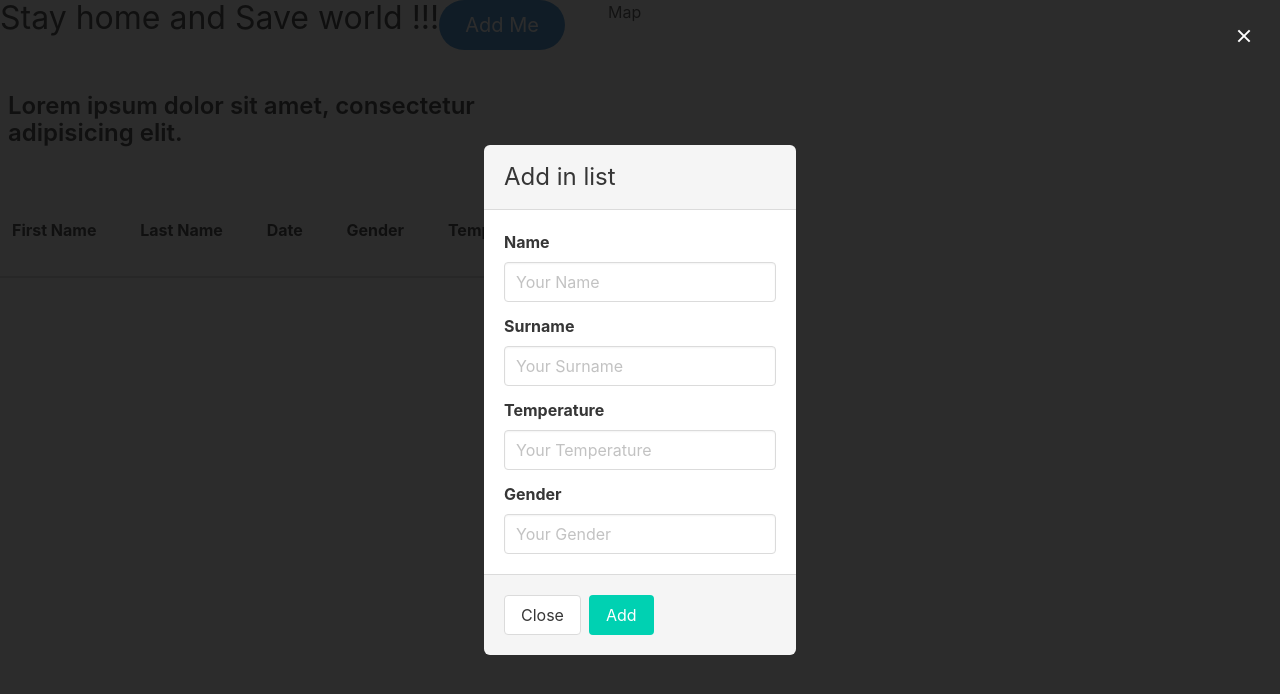
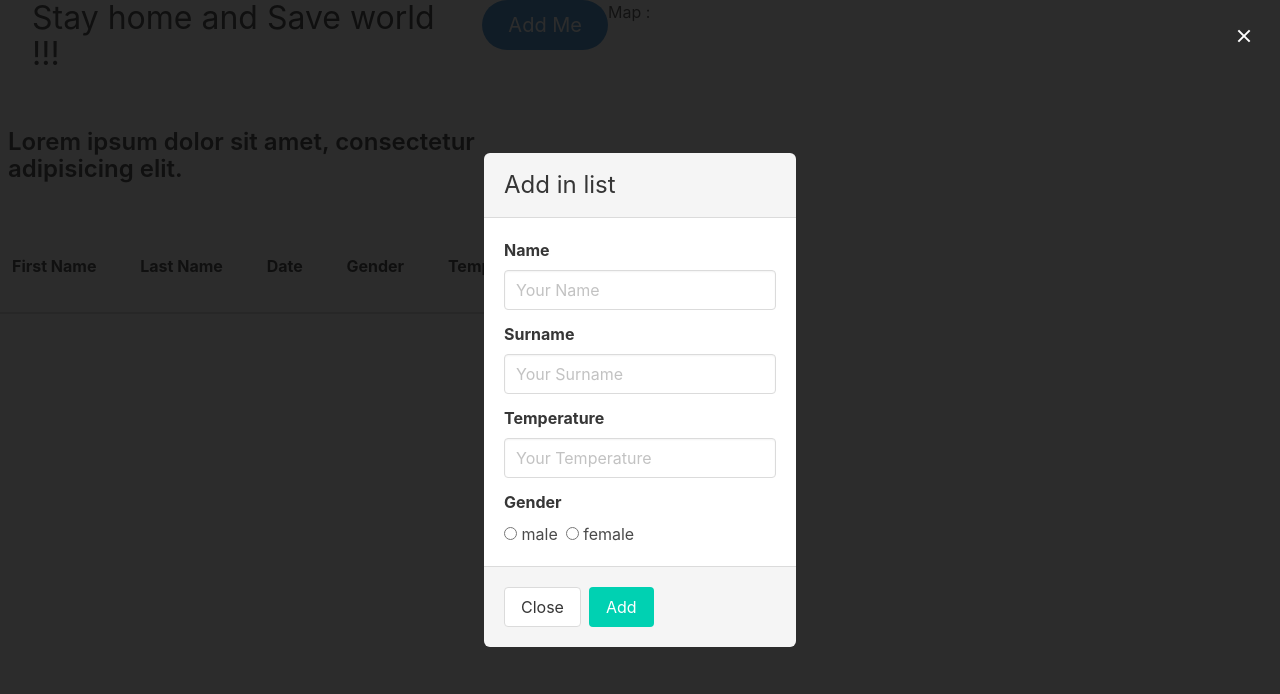
Before and after one commit to Hayk1907/CoronaWebApp-frontend, a Vue app: page / in a window 1280 px wide. Both pictures are taken after a click on the button "Add Me". Shown: the top 694 px of the page. Built offline with nearby package versions, Linux system fonts and the light colour scheme; no server answers.

Commit message:
feat, fix: start creating map component but have an issue with geolocation API, fix mini bugs in modal, install packege moment vuex husky vee-validate

```diff
--- a/src/components/Map/Map.vue
+++ b/src/components/Map/Map.vue
@@ -1,9 +1,48 @@
 <template>
-  <div class="map">Map</div>
+  <div class="map" ref="address">Map : {{ address }}</div>
 </template>
 
 <script>
-export default {};
+import UserService from '../../services/base.service';
+
+export default {
+  data() {
+    return {
+      lat: 0,
+      long: 0,
+      address: null,
+    };
+  },
+  methods: {
+    async getStreetAddressFrom() {
+      try {
+        const data = await UserService.getLocation(this.lat, this.long);
+        if (data.error_message) {
+          console.log(data.error_message);
+        } else {
+          this.address = data.results[0].formatted_address;
+          console.log(this.address);
+        }
+      } catch (error) {
+        console.log(error.message);
+      }
+    },
+  },
+  created() {
+    navigator.geolocation.getCurrentPosition(
+      position => {
+        console.log(position.coords.latitude);
+        console.log(position.coords.longitude);
+        this.lat = position.coords.latitude;
+        this.long = position.coords.longitude;
+      },
+      function(error) {
+        console.log('The Locator was denied. :(', error);
+      }
+    );
+    this.getStreetAddressFrom();
+  },
+};
 </script>
 
 <style lang="scss" scoped>
--- a/src/components/sidebar/Header/Header.vue
+++ b/src/components/sidebar/Header/Header.vue
@@ -1,7 +1,7 @@
 <template>
   <header>
-    <div class="header-content">
-      <div class="title">
+    <div class="header-content has-text-center">
+      <div class="title word-to-everyone">
         <h1>Stay home and Save world !!!</h1>
       </div>
 
--- a/src/components/sidebar/Header/header.scss
+++ b/src/components/sidebar/Header/header.scss
@@ -1,6 +1,10 @@
 .header-content {
   display: flex;
+  justify-content: center;
 }
 .doctor-words {
   margin: 2rem 0.5rem 4rem 0.5rem;
 }
+.word-to-everyone {
+  margin: 0 1em;
+}
--- a/src/components/sidebar/Modal/Modal.vue
+++ b/src/components/sidebar/Modal/Modal.vue
@@ -33,12 +33,16 @@
         </b-field>
 
         <b-field label="Gender">
-          <b-input
-            type="text"
-            v-model="gender"
-            placeholder="Your Gender"
-            required
-          ></b-input>
+          <div class="control">
+            <label class="radio">
+              <input type="radio" v-model="gender" v-bind:value="male" />
+              male
+            </label>
+            <label class="radio" required>
+              <input type="radio" v-model="gender" v-bind:value="female" />
+              female
+            </label>
+          </div>
         </b-field>
       </section>
       <footer class="modal-card-foot">
@@ -63,10 +67,23 @@ export default {
       surname: '',
       temperature: '',
       gender: '',
+      male: 'male',
+      female: 'female',
     };
   },
   methods: {
     createUser() {
+      if (
+        this.name === '' ||
+        this.surname === '' ||
+        this.temperature === '' ||
+        this.gender === ''
+      ) {
+        console.log('something went wrong');
+
+        this.$parent.close();
+        return;
+      }
       const user = {
         name: this.name,
         surname: this.surname,
@@ -77,6 +94,8 @@ export default {
       UserService.createUser(user)
         .then(res => localStorage.setItem('userId', res.headers.user))
         .catch(e => console.log(e, 2));
+
+      this.$parent.close();
     },
   },
 };
--- a/src/components/sidebar/UserInfo/UserInfo.vue
+++ b/src/components/sidebar/UserInfo/UserInfo.vue
@@ -29,6 +29,7 @@
 
 <script>
 import UserService from '../../../services/base.service';
+import moment from 'moment';
 
 export default {
   name: 'UserInfo',
@@ -54,7 +55,7 @@ export default {
         this.surname = user.surname;
         this.gender = user.gender;
         this.temperature = user.temperature;
-        this.date = user.date;
+        this.date = moment(user.data).format('LL');
       })
       .catch(e => console.log(e));
   },
--- a/src/components/sidebar/UsersTable/UsersTable.vue
+++ b/src/components/sidebar/UsersTable/UsersTable.vue
@@ -4,6 +4,7 @@
 
 <script>
 import UserService from '../../../services/base.service';
+import moment from 'moment';
 
 export default {
   data() {
@@ -38,7 +39,10 @@ export default {
   created() {
     UserService.getAllNearUsesr()
       .then(users => {
-        this.data = users;
+        this.data = users.map(user => ({
+          ...user,
+          date: moment(user.data).format('LL'),
+        }));
       })
       .catch(e => console.log(e));
   },
--- a/src/main.js
+++ b/src/main.js
@@ -1,5 +1,7 @@
 import Vue from 'vue';
 import App from './components/App/';
+
+import { ValidationProvider } from 'vee-validate';
 
 import Buefy from 'buefy';
 import Bulma from 'bulma';
@@ -7,6 +9,8 @@ import Bulma from 'bulma';
 Vue.use(Buefy);
 Vue.use(Bulma);
 
+Vue.component('ValidationProvider', ValidationProvider);
+
 Vue.config.productionTip = false;
 
 new Vue({
--- a/src/services/base.service.js
+++ b/src/services/base.service.js
@@ -1,20 +1,25 @@
-/* eslint-disable prettier/prettier */
 import axios from 'axios';
 
-const url = 'https://covid-statistics-api.herokuapp.com';
+const baseUrl = 'https://covid-statistics-api.herokuapp.com';
+const gmapUrl = 'https://maps.googleapis.com/maps/api/geocode/json?latlng';
+const key = 'AIzaSyCV7Rtf2dRYulqFXiwg1cbIWLiweYJVdWo';
 
 export default class UserService {
   static async createUser(data) {
-    return await axios.post(`${url}/user`, data);
+    return await axios.post(`${baseUrl}/user`, data);
   }
 
   static async getAllNearUsesr() {
-    const { data } = await axios.get(`${url}/users`);
+    const { data } = await axios.get(`${baseUrl}/users`);
     return data;
   }
 
   static async getUserById(id) {
-    const { data } = await axios.get(`${url}/users/${id}`);
+    const { data } = await axios.get(`${baseUrl}/users/${id}`);
+    return data;
+  }
+  static async getLocation(lat, long) {
+    const { data } = await axios.get(`${gmapUrl}=${lat},${long}&key=${key}`);
     return data;
   }
 }
```
Also changed, not shown: package.json (+6 -1 lines), src/components/App/App.vue (+2 -7 lines), src/constans/index.constants.js (added), 1 other file (tests, documents, lock files or other folders).
